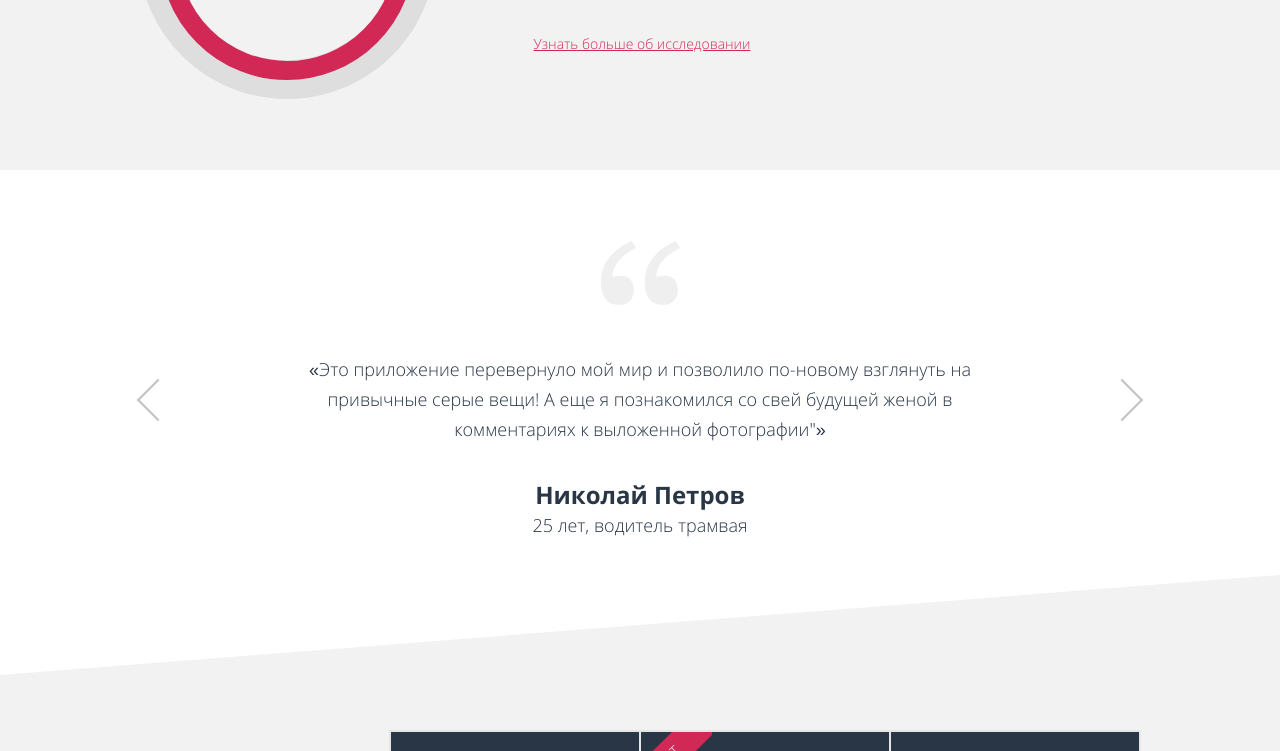
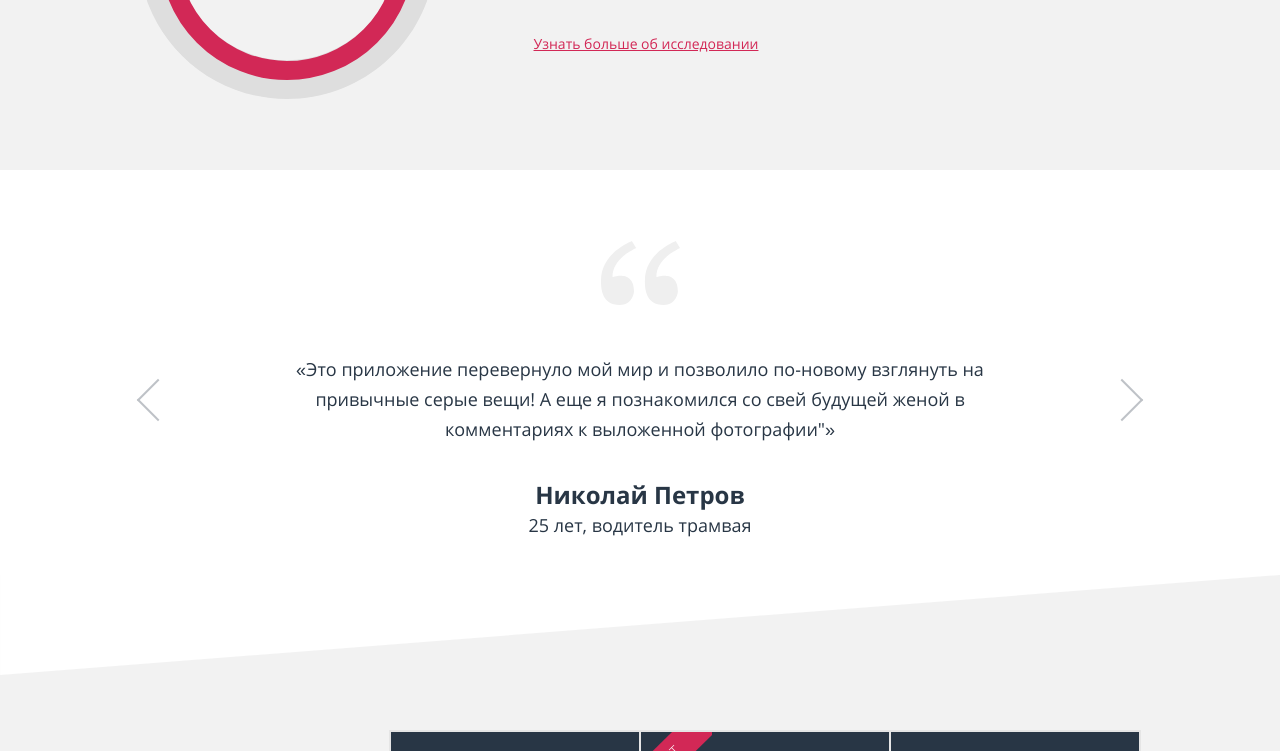
Before and after one commit to AnastasiaArt/798053-pink, a website: page source/index.html in a window 1280 px wide. Shown: the part 2049-2800 px from the top of the page. Drawn offline with nearby package versions, Linux system fonts and the light colour scheme; files that its build step writes are made by us from their sources; files whose address does not match are found by name.

Commit message:
баг в ие

```diff
--- a/source/sass/base.scss
+++ b/source/sass/base.scss
@@ -1,6 +1,6 @@
-@include font-face("OpenSans", "../fonts/opensans", normal, normal);
-@include font-face("OpenSans", "../fonts/opensansbold", bold, normal);
-@include font-face("OpenSans", "../fonts/opensanslight", lighter, normal);
+@include font-face("OpenSans", "../fonts/opensans", 400, normal);
+@include font-face("OpenSans", "../fonts/opensansbold", 700, normal);
+@include font-face("OpenSans", "../fonts/opensanslight", 300, normal);
 
 body {
   font-family: "OpenSans", "Arial", sans-serif;
```
